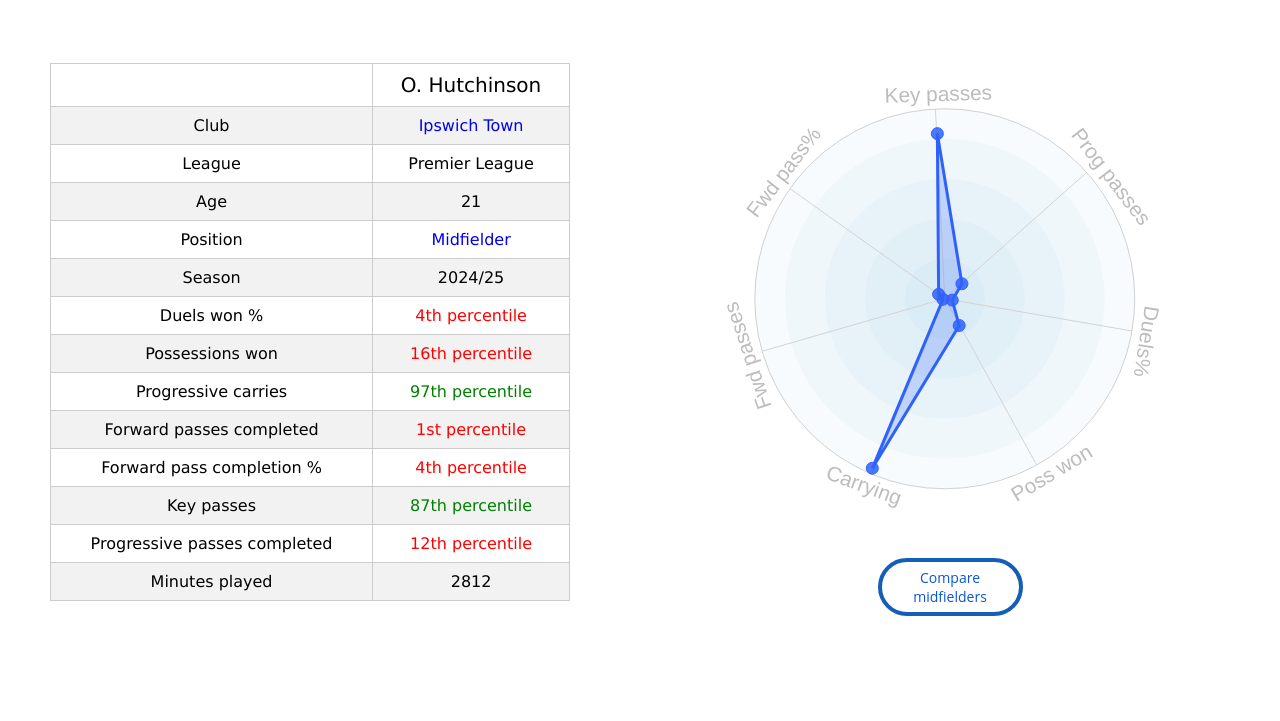
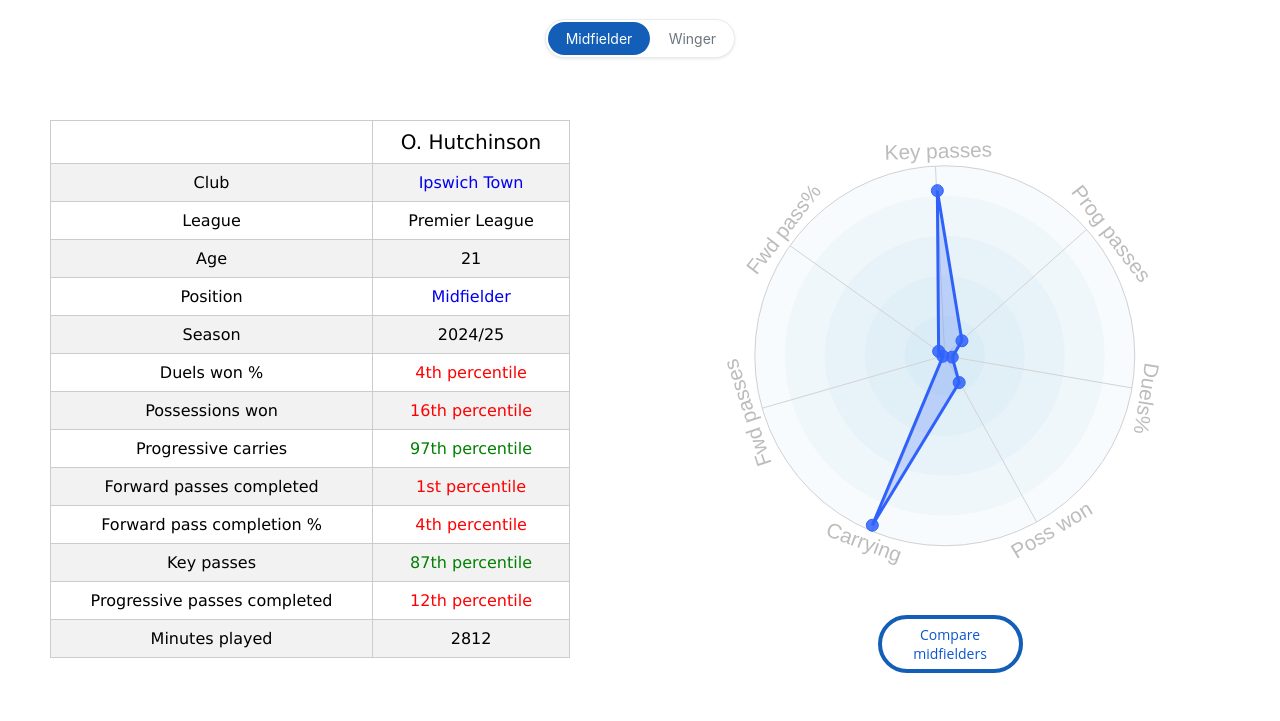
Before and after one commit to ohlitmybad/O_Hutchinson_Midfielder_stats, a plain HTML site: page index.html in a window 1280 px wide. Shown: the part 70-791 px from the top of the page. Drawn offline with nearby package versions, Linux system fonts and the light colour scheme; no server answers; a script that the page names is missing.

Commit message:
Update index.html

```diff
--- a/index.html
+++ b/index.html
@@ -703,10 +703,71 @@ svg text
     </div>
   </div></div>
 </header>
+    <div class="position-toggle-container">
+        <div class="position-toggle">
+            <a href="https://datamb.football/O_Hutchinson_Midfielder_stats" class="position-btn active">Midfielder</a><a href="https://datamb.football/O_Hutchinson_Winger_stats" class="position-btn">Winger</a>
+        </div>
+    </div>
+
 <script async src="https://pagead2.googlesyndication.com/pagead/js/adsbygoogle.js?client=ca-pub-7677714701428206"
      crossorigin="anonymous"></script>
      <script src="https://cdnjs.cloudflare.com/ajax/libs/xlsx/0.16.9/xlsx.full.min.js"></script>
-</head>
+
+    <style>
+    /* Position Toggle Styles */
+    .position-toggle-container {
+        display: flex;
+        justify-content: center;
+        margin: 10px 0 8px 0;
+        padding: 0 20px;
+    }
+
+    /* Mobile responsive */
+    @media only screen and (max-width: 1048px) {
+        .position-toggle-container {
+            margin: 8px 0 -25px 0;
+        }
+    }
+
+    .position-toggle {
+        display: flex;
+        background: white;
+        border: 1px solid #e9ecef;
+        border-radius: 20px;
+        overflow: hidden;
+        box-shadow: 0 1px 3px rgba(0,0,0,0.1);
+        gap: 2px;
+        padding: 2px;
+    }
+
+    .position-btn {
+        padding: 8px 16px;
+        border: none;
+        background: transparent;
+        cursor: pointer;
+        font-family: -apple-system, BlinkMacSystemFont, 'Segoe UI', Roboto, Oxygen, Ubuntu, Cantarell, 'Helvetica Neue', sans-serif;
+        font-size: 14px;
+        font-weight: 400;
+        color: #6c757d;
+        transition: all 0.15s ease-in-out;
+        text-decoration: none;
+        display: inline-block;
+        min-width: 80px;
+        text-align: center;
+        white-space: nowrap;
+        border-radius: 18px;
+        box-sizing: border-box;
+    }
+
+    .position-btn.active {
+        background: #135eb7;
+        color: white;
+        text-decoration: none;
+        padding: 8px 18px;
+        pointer-events: none;
+    }
+    </style>
+    </head>
 
 <script async src="https://www.googletagmanager.com/gtag/js?id=G-PSBMXX80EF"></script>
 <script>
```
